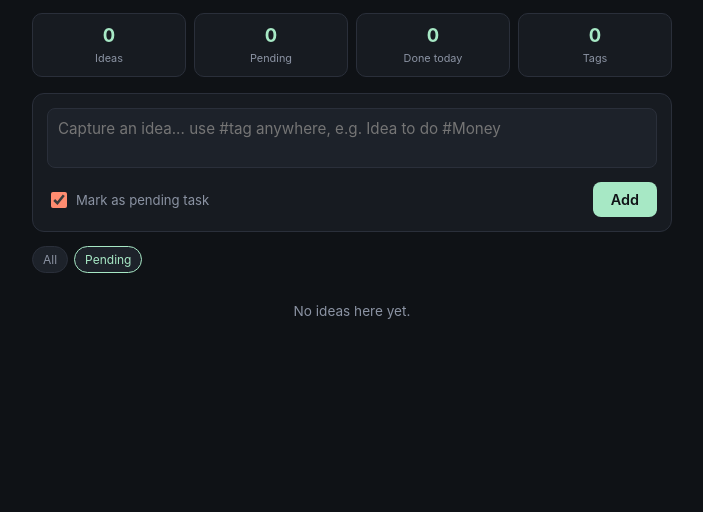
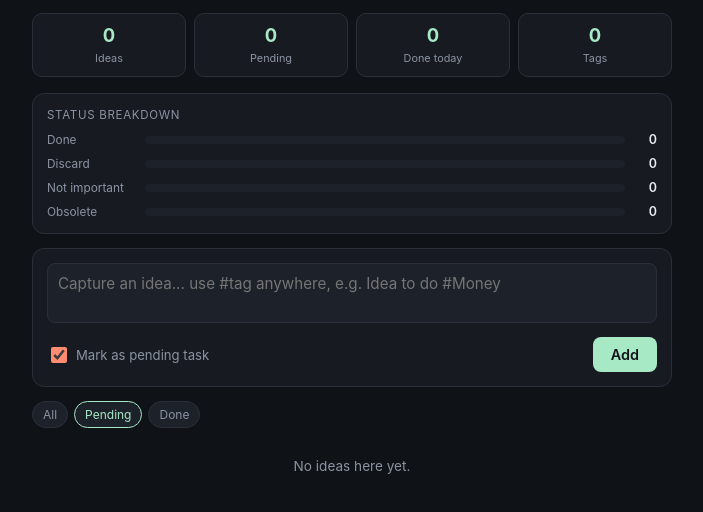
Before and after one commit to naga-nukala/mylab, a plain HTML site: page passions/quick-ideas.html in a window 1280 px wide. Shown: the part 44-556 px from the top of the page, without its empty margins (288-991 px from the left). Drawn offline with Linux system fonts and the light colour scheme.

Commit message:
quick ideas fix

```diff
--- a/passions/quick-ideas.html
+++ b/passions/quick-ideas.html
@@ -50,6 +50,50 @@
     border-radius:12px;
     padding:14px;
     margin-bottom:14px;
+  }
+
+  .metrics-title{
+    color:var(--muted);
+    font-size:.72rem;
+    text-transform:uppercase;
+    letter-spacing:.06em;
+    margin-bottom:10px;
+  }
+  .bar-row{
+    display:flex;
+    align-items:center;
+    gap:10px;
+    margin-bottom:9px;
+  }
+  .bar-row:last-child{margin-bottom:0;}
+  .bar-label{
+    width:88px;
+    flex-shrink:0;
+    font-size:.74rem;
+    color:var(--muted);
+  }
+  .bar-track{
+    flex:1;
+    height:8px;
+    background:var(--card2);
+    border-radius:999px;
+    overflow:hidden;
+  }
+  .bar-fill{
+    height:100%;
+    border-radius:999px;
+    background:var(--coral);
+  }
+  .bar-fill.status-done{background:var(--mint);}
+  .bar-fill.status-not_important{background:var(--coral);opacity:.65;}
+  .bar-fill.status-obsolete{background:var(--coral);opacity:.4;}
+  .bar-count{
+    width:22px;
+    text-align:right;
+    flex-shrink:0;
+    font-size:.78rem;
+    font-weight:600;
+    color:var(--text);
   }
 
   textarea, input[type=text]{
@@ -195,6 +239,10 @@
   <h1>Quick <span>Ideas</span></h1>
 
   <div class="summary" id="summary"></div>
+  <div class="card metrics-card">
+    <div class="metrics-title">Status breakdown</div>
+    <div id="statusBreakdown"></div>
+  </div>
 
   <div class="card">
     <textarea id="ideaText" rows="2" placeholder="Capture an idea... use #tag anywhere, e.g. Idea to do #Money"></textarea>
@@ -263,9 +311,19 @@
     return d.getFullYear()+'-'+pad(d.getMonth()+1)+'-'+pad(d.getDate());
   }
 
+  function ordinalSuffix(n){
+    if(n>=11 && n<=13) return 'th';
+    switch(n%10){
+      case 1: return 'st';
+      case 2: return 'nd';
+      case 3: return 'rd';
+      default: return 'th';
+    }
+  }
+
   function formatDisplayDate(key){
     const [y,m,d] = key.split('-').map(Number);
-    return d+'th '+MONTHS[m-1]+' '+y;
+    return d+ordinalSuffix(d)+' '+MONTHS[m-1]+' '+y;
   }
 
   function formatTime(d){
@@ -336,10 +394,25 @@
     `;
   }
 
+  function renderStatusBreakdown(){
+    const statuses = ['done','discard','not_important','obsolete'];
+    const counts = statuses.map(s => state.items.filter(i=>i.isTask && i.status===s).length);
+    const max = Math.max(1, ...counts);
+    document.getElementById('statusBreakdown').innerHTML = statuses.map((s,i)=>{
+      const pct = Math.round((counts[i]/max)*100);
+      return `<div class="bar-row">
+        <span class="bar-label">${STATUS_LABELS[s]}</span>
+        <div class="bar-track"><div class="bar-fill status-${s}" style="width:${pct}%"></div></div>
+        <span class="bar-count">${counts[i]}</span>
+      </div>`;
+    }).join('');
+  }
+
   function renderFilterRow(){
     const row = document.getElementById('filterRow');
     let html = `<span class="chip ${activeFilter==='all'?'active':''}" data-role="filter" data-filter="all">All</span>`;
     html += `<span class="chip ${activeFilter==='pending'?'active':''}" data-role="filter" data-filter="pending">Pending</span>`;
+    html += `<span class="chip ${activeFilter==='done'?'active':''}" data-role="filter" data-filter="done">Done</span>`;
     state.tags.forEach(t=>{
       const isDel = pendingTagDelete === t;
       html += `<span class="chip ${activeFilter===t?'active':''} ${isDel?'danger':''}" data-role="filter" data-filter="${escAttr(t)}">
@@ -354,6 +427,8 @@
     let items = state.items.slice();
     if(activeFilter === 'pending'){
       items = items.filter(i=>i.isTask && i.status==='pending');
+    } else if(activeFilter === 'done'){
+      items = items.filter(i=>i.isTask && i.status==='done');
     } else if(activeFilter !== 'all'){
       items = items.filter(i=>i.tags.includes(activeFilter));
     }
@@ -442,6 +517,7 @@
 
   function renderAll(){
     renderSummary();
+    renderStatusBreakdown();
     renderFilterRow();
     renderList();
   }
```
